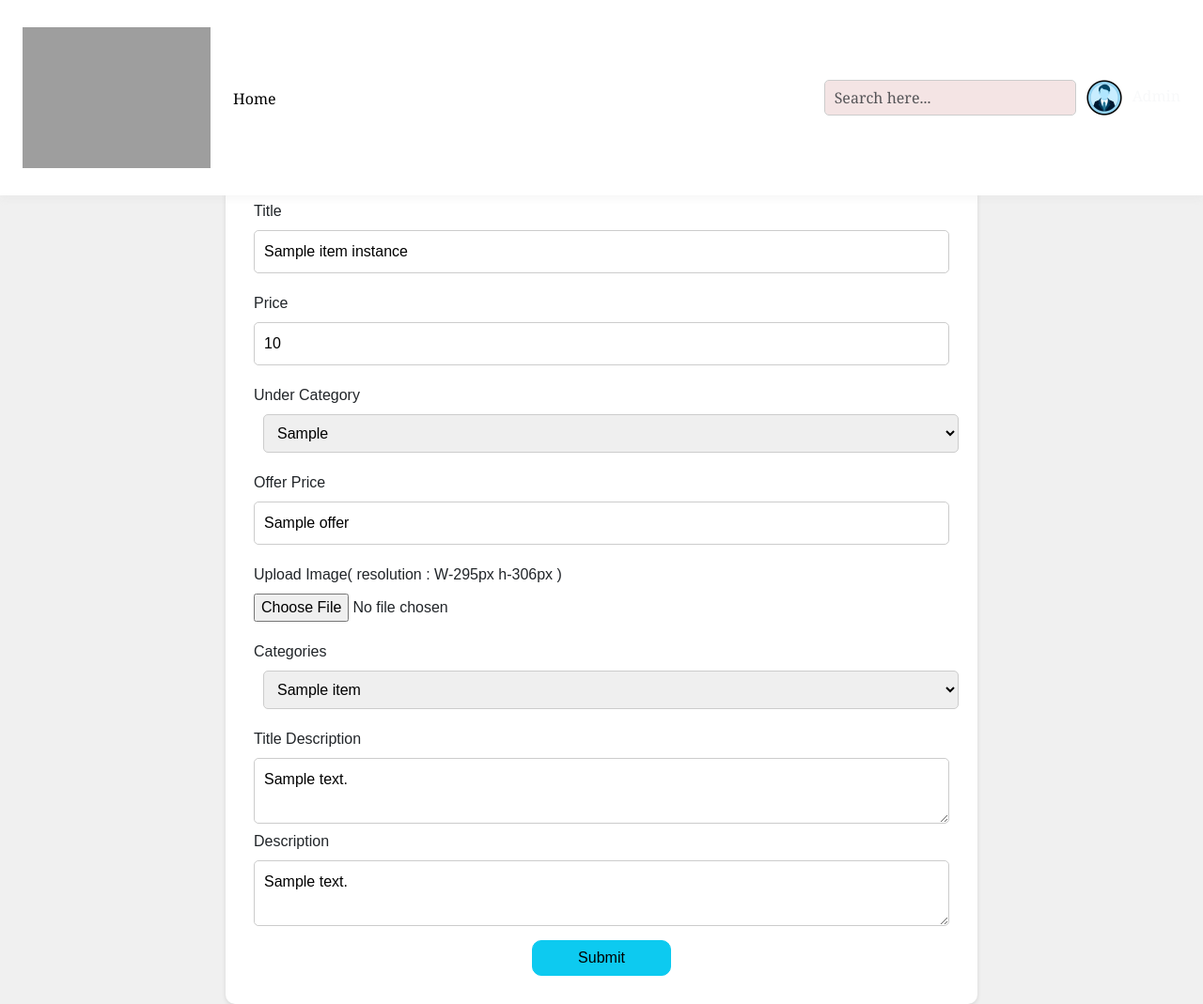
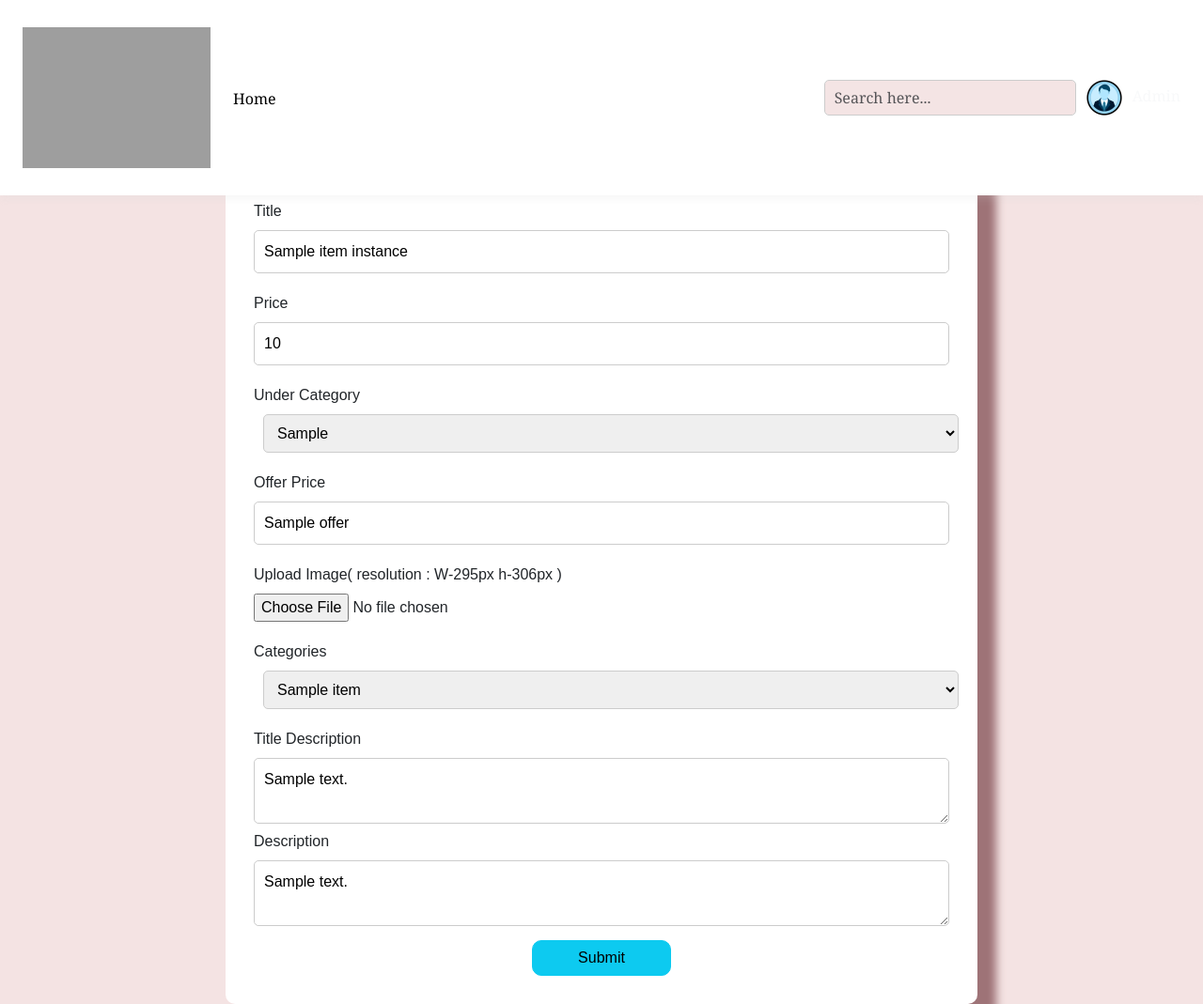
Before and after one commit to USVishal/malieakal, a Django app: template templates/admin/admin_edit_item.html in a window 1280 px wide. Shown: the whole page at 94% size. Run offline with Django 3.2, Linux system fonts and the light colour scheme; the template is opened without the code that fills it: most values are stand-ins (such as "Sample title", 1, 10 or a date in 2020); some libraries are stand-ins or nearby versions; grey boxes are pictures that could not be loaded.

Commit message:
admin edit page design done

```diff
--- a/templates/admin/admin_edit_item.html
+++ b/templates/admin/admin_edit_item.html
@@ -12,7 +12,7 @@
       font-family: Arial, sans-serif;
     }
     body {
-      background-color: #f0f0f0;
+      background-color: #f4e3e3;
       font-family: Arial, sans-serif;
       padding-top: 80px;
   }
@@ -24,7 +24,7 @@
       color: #fff;
       border: none;
       padding: 10px 20px;
-      border-radius: 5px;
+      border-radius: 10px;
       cursor: pointer;
       transition: background-color 0.3s ease;
     }
@@ -88,10 +88,10 @@
     }
 
   </style>
-<section class="form-container mt-5 pt-5" ">
+<section class="form-container mt-5 pt-5" style="box-shadow: 20px 20px 10px #9e7377;">
   <form action = "{% url 'new_module_edit' item_instance.id %}" method = 'POST' enctype="multipart/form-data">
      {% csrf_token %}
-  <h1 class="form-header text-uppercase text-center">Item </h1>
+  <h1 class="form-header text-uppercase text-center"style="font-weight:bold; color:#d22b2c;">Item </h1>
 
 
   <div class="form">
```
